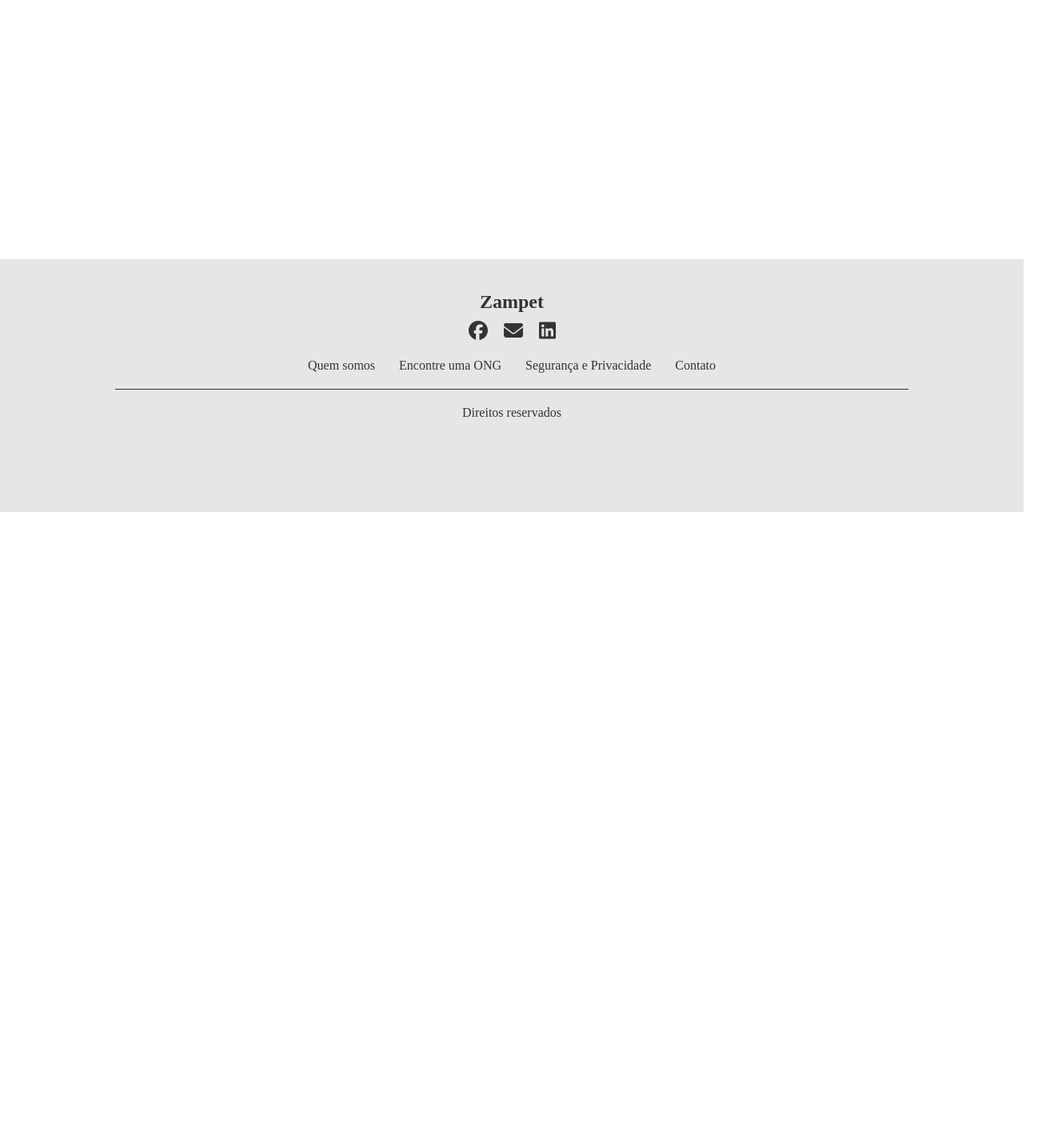
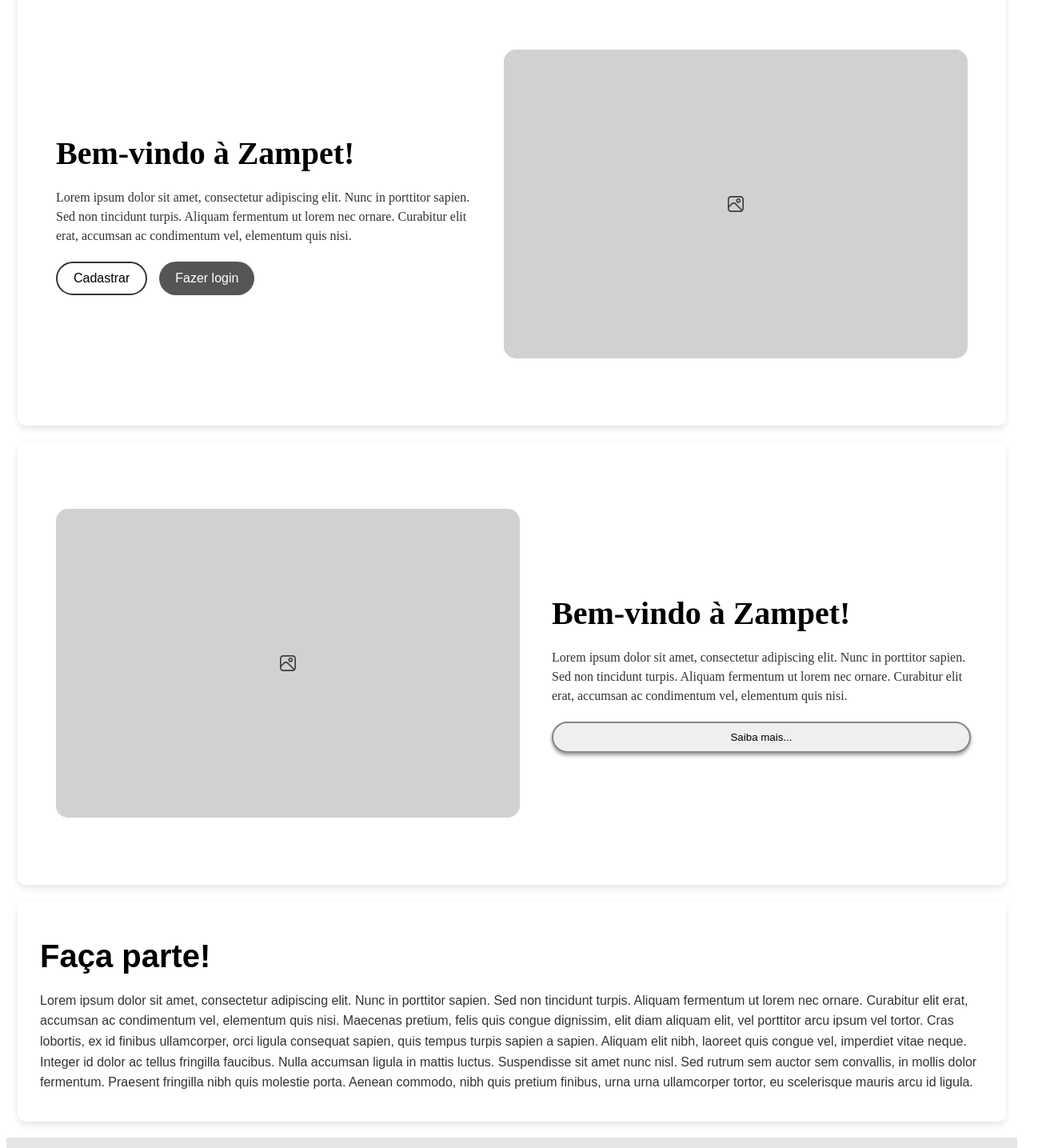
Before and after one commit to amigosdosanimais/.github, a Next.js app: page / in a window 1280 px wide. Shown: the part 160-1595 px from the top of the page at 80% size, 1328 px wide, since content can reach past the window. Before the commit the page ends 800 px from the top, so only its background shows below. Built offline with nearby package versions, Linux system fonts and the light colour scheme; a web font is replaced by a local one.

Commit message:
criando componentes infocard, joinuscard, welcomecard e editando footer.module.css

```diff
--- a/pages/index.jsx
+++ b/pages/index.jsx
@@ -3,6 +3,11 @@ import Header from '../src/components/header-home/header-home';
 import Footer from '../src/components/footer/footer';
 import { config } from '@fortawesome/fontawesome-svg-core';
 import '@fortawesome/fontawesome-svg-core/styles.css';
+import WelcomeCard from '../src/components/welcomeCard/welcomeCard';
+import InfoCard from '../src/components/infoCard/infoCard';
+import joinUsCard from '../src/components/joinUsCard/joinUsCard';
+import JoinUsCard from '../src/components/joinUsCard/joinUsCard';
+
 config.autoAddCss = false;
 
 
@@ -10,11 +15,10 @@ export default function HomePage() {
     return (
         <div className={styles.principal}>
             <Header/>
-            <h1>teste de tela</h1>
-
-            <Footer />
-
-
+            <WelcomeCard/>
+            <InfoCard/>
+            <JoinUsCard/>
+            <Footer/>
         </div>
     );
 }
--- a/pages/index.module.css
+++ b/pages/index.module.css
@@ -1,21 +1,7 @@
 @charset "UTF-8";
 .principal{
-    margin: -8px;
-    display: grid;
-    grid-template-rows: 96px 1fr 316px;
-    grid-template-columns: 1fr ;
-    height: 100vh;
-    width: 100vw;
+    margin: 0;
+    padding: 0;
+    box-sizing: border-box;
+    overflow-x: hidden;
 }
-.header{
-    grid-row: 1/2;
-    grid-column: 1/2;
-}
-.main{
-    grid-row: 2/3;
-    grid-column: 1/2;
-}
-.footer{
-    grid-row: 3/4;
-    grid-column: 1/2;
-}
--- a/src/components/footer/footer.module.css
+++ b/src/components/footer/footer.module.css
@@ -1,8 +1,9 @@
 .footer {
-    background-color: #e6e6e6; /* Cor de fundo igual ao da imagem */
-    padding: 20px;
-    text-align: center;
-    color: #333;
+  background-color: #e6e6e6; /* Cor de fundo igual ao da imagem */
+  padding: 20px;
+  text-align: center;
+  color: #333;
+  z-index: 999;
   }
 
   .container {
--- /dev/null
+++ b/src/components/infoCard/infoCard.jsx
@@ -0,0 +1,34 @@
+import styles from './infoCard.module.css';
+
+const WelcomeCard = () => {
+  return (
+    <div className={styles.card}>
+
+
+      <div className={styles.rightContent}>
+        <div className={styles.imagePlaceholder}>
+          {/* Aqui você pode inserir uma tag img quando a imagem estiver disponível */}
+          <img src="/images/fi-rr-picture.svg" alt="Placeholder" className={styles.image}/>
+        </div>
+      </div>
+
+
+      <div className={styles.leftContent}>
+        <h1 className={styles.title}>Bem-vindo à Zampet!</h1>
+        <p className={styles.description}>
+          Lorem ipsum dolor sit amet, consectetur adipiscing elit. Nunc in porttitor sapien. Sed non tincidunt turpis.
+          Aliquam fermentum ut lorem nec ornare. Curabitur elit erat, accumsan ac condimentum vel, elementum quis nisi.
+        </p>
+        <button className={styles.learnMoreButton}>Saiba mais...</button>
+      </div>
+
+
+
+
+
+
+    </div>
+  );
+};
+
+export default WelcomeCard;
--- /dev/null
+++ b/src/components/infoCard/infoCard.module.css
@@ -0,0 +1,80 @@
+.card {
+  display: flex;
+  background-color: #fff;
+  border-radius: 10px;
+  box-shadow: 0 4px 10px rgba(0, 0, 0, 0.1);
+  padding: 20px 28px;
+  width: 1180px;
+  height: 514px;
+  margin: 20px auto;
+  align-items: center;
+  justify-content: space-between;
+}
+
+.leftContent {
+  flex: 1;
+  padding: 20px;
+}
+
+.title {
+  font-size: 2.5rem;
+  font-weight: bold;
+  margin-bottom: 20px;
+}
+
+.description {
+  font-size: 1rem;
+  line-height: 1.5;
+  margin-bottom: 20px;
+  color: #333;
+}
+
+
+
+.learnMoreButton {
+  display: flex;
+  width: 524px;
+  padding: 10px 0px;
+  justify-content: center;
+  align-items: center;
+  gap: 32px;
+
+
+
+  border-radius: 100px;
+  border: 2px solid var(--Cinza-400, #888);
+
+  /* default */
+  box-shadow: 0px 4px 4px 0px rgba(0, 0, 0, 0.25), 0px 1px 3px 1px rgba(0, 0, 0, 0.15);
+}
+
+.learnMoreButton:hover {
+  background-color: #777;
+}
+
+.rightContent {
+  flex: 1;
+  display: flex;
+  justify-content: center;
+  align-items: center;
+  padding: 20px;
+  position: relative;
+}
+
+.imagePlaceholder {
+  width: 580px;
+  height: 386px;
+  flex-shrink: 0;
+  border-radius: 15px;
+  background: var(--Cinza-200, #D1D1D1);
+  position: relative;/*position: relative; Torna o container um contêiner de posicionamento relativo */
+}
+
+.image {
+  position: absolute;
+  top: 50%;
+  left: 50%;
+  transform: translate(-50%, -50%);
+  width: 20px; /* Ajuste o tamanho do ícone conforme necessário */
+  height: 20px;
+}
--- /dev/null
+++ b/src/components/joinUsCard/joinUsCard.jsx
@@ -0,0 +1,21 @@
+import styles from './joinUsCard.module.css';
+
+const JoinUsCard = () => {
+  return (
+    <div className={styles.card}>
+      <h1 className={styles.title}>Faça parte!</h1>
+      <p className={styles.description}>
+        Lorem ipsum dolor sit amet, consectetur adipiscing elit. Nunc in porttitor sapien. Sed non tincidunt turpis.
+        Aliquam fermentum ut lorem nec ornare. Curabitur elit erat, accumsan ac condimentum vel, elementum quis nisi.
+        Maecenas pretium, felis quis congue dignissim, elit diam aliquam elit, vel porttitor arcu ipsum vel tortor.
+        Cras lobortis, ex id finibus ullamcorper, orci ligula consequat sapien, quis tempus turpis sapien a sapien.
+        Aliquam elit nibh, laoreet quis congue vel, imperdiet vitae neque. Integer id dolor ac tellus fringilla faucibus.
+        Nulla accumsan ligula in mattis luctus. Suspendisse sit amet nunc nisl. Sed rutrum sem auctor sem convallis,
+        in mollis dolor fermentum. Praesent fringilla nibh quis molestie porta. Aenean commodo, nibh quis pretium finibus,
+        urna urna ullamcorper tortor, eu scelerisque mauris arcu id ligula.
+      </p>
+    </div>
+  );
+};
+
+export default JoinUsCard;
--- /dev/null
+++ b/src/components/joinUsCard/joinUsCard.module.css
@@ -0,0 +1,21 @@
+.card {
+    background-color: #fff;
+    border-radius: 10px;
+    box-shadow: 0 4px 10px rgba(0, 0, 0, 0.1);
+    padding: 20px 28px;
+    width: 1180px;
+    margin: 20px auto;
+    font-family: Arial, sans-serif;
+  }
+
+  .title {
+    font-size: 2.5rem;
+    font-weight: bold;
+    margin-bottom: 20px;
+  }
+
+  .description {
+    font-size: 1rem;
+    line-height: 1.6;
+    color: #333;
+  }
--- /dev/null
+++ b/src/components/welcomeCard/welcomeCard.jsx
@@ -0,0 +1,27 @@
+import styles from './welcomeCard.module.css';
+
+const WelcomeCard = () => {
+  return (
+    <div className={styles.card}>
+      <div className={styles.leftContent}>
+        <h1 className={styles.title}>Bem-vindo à Zampet!</h1>
+        <p className={styles.description}>
+          Lorem ipsum dolor sit amet, consectetur adipiscing elit. Nunc in porttitor sapien. Sed non tincidunt turpis.
+          Aliquam fermentum ut lorem nec ornare. Curabitur elit erat, accumsan ac condimentum vel, elementum quis nisi.
+        </p>
+        <div className={styles.buttonGroup}>
+          <button className={styles.registerButton}>Cadastrar</button>
+          <button className={styles.loginButton}>Fazer login</button>
+        </div>
+      </div>
+      <div className={styles.rightContent}>
+        <div className={styles.imagePlaceholder}>
+          {/* Aqui você pode inserir uma tag img quando a imagem estiver disponível */}
+          <img src="/images/fi-rr-picture.svg" alt="Placeholder" className={styles.image}/>
+        </div>
+      </div>
+    </div>
+  );
+};
+
+export default WelcomeCard;
--- /dev/null
+++ b/src/components/welcomeCard/welcomeCard.module.css
@@ -0,0 +1,90 @@
+.card {
+    display: flex;
+    background-color: #fff;
+    border-radius: 10px;
+    box-shadow: 0 4px 10px rgba(0, 0, 0, 0.1);
+    padding: 20px 28px;
+    width: 1180px;
+    height: 514px;
+    margin: 20px auto;
+    align-items: center;
+    justify-content: space-between;
+  }
+
+  .leftContent {
+    flex: 1;
+    padding: 20px;
+  }
+
+  .title {
+    font-size: 2.5rem;
+    font-weight: bold;
+    margin-bottom: 20px;
+  }
+
+  .description {
+    font-size: 1rem;
+    line-height: 1.5;
+    margin-bottom: 20px;
+    color: #333;
+  }
+
+  .buttonGroup {
+    display: flex;
+    gap: 15px;
+  }
+
+  .registerButton {
+    background-color: #fff;
+    border: 2px solid #333;
+    border-radius: 25px;
+    padding: 10px 20px;
+    font-size: 1rem;
+    cursor: pointer;
+    transition: background-color 0.3s ease;
+  }
+
+  .registerButton:hover {
+    background-color: #f5f5f5;
+  }
+
+  .loginButton {
+    background-color: #555;
+    color: #fff;
+    border: none;
+    border-radius: 25px;
+    padding: 10px 20px;
+    font-size: 1rem;
+    cursor: pointer;
+    transition: background-color 0.3s ease;
+  }
+
+  .loginButton:hover {
+    background-color: #777;
+  }
+
+  .rightContent {
+    flex: 1;
+    display: flex;
+    justify-content: center;
+    align-items: center;
+    padding: 20px;
+  }
+
+  .imagePlaceholder {
+    width: 580px;
+    height: 386px;
+    flex-shrink: 0;
+    border-radius: 15px;
+    background: var(--Cinza-200, #D1D1D1);
+    position: relative; /* Torna o container um contêiner de posicionamento relativo */
+  }
+
+  .image {
+    position: absolute;
+    top: 50%;
+    left: 50%;
+    transform: translate(-50%, -50%);
+    width: 20px; /* Ajuste o tamanho do ícone conforme necessário */
+    height: 20px;
+  }
```
Also changed, not shown: public/images/fi-rr-picture.svg (added).
